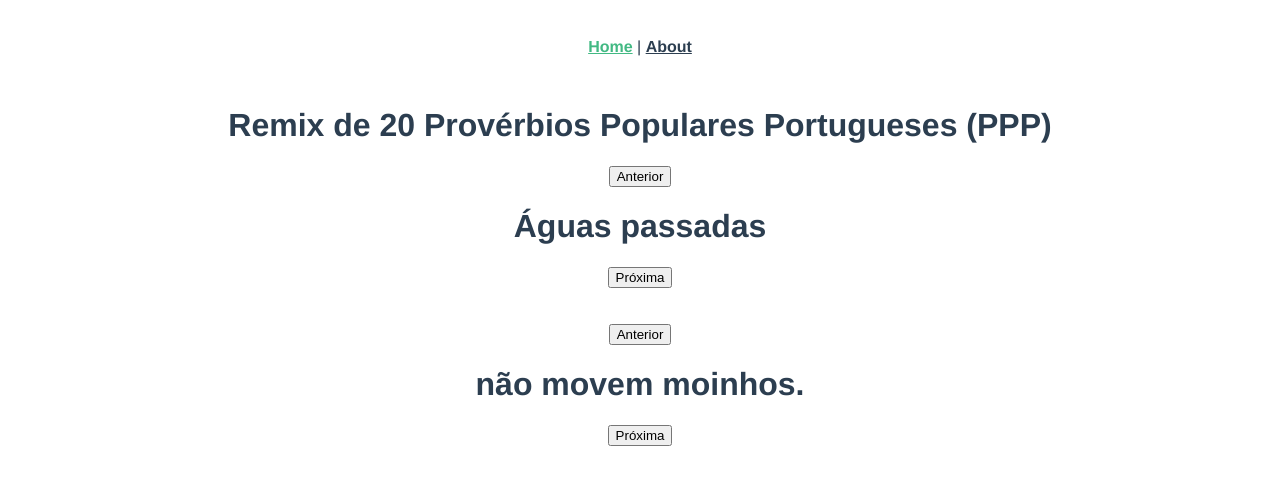
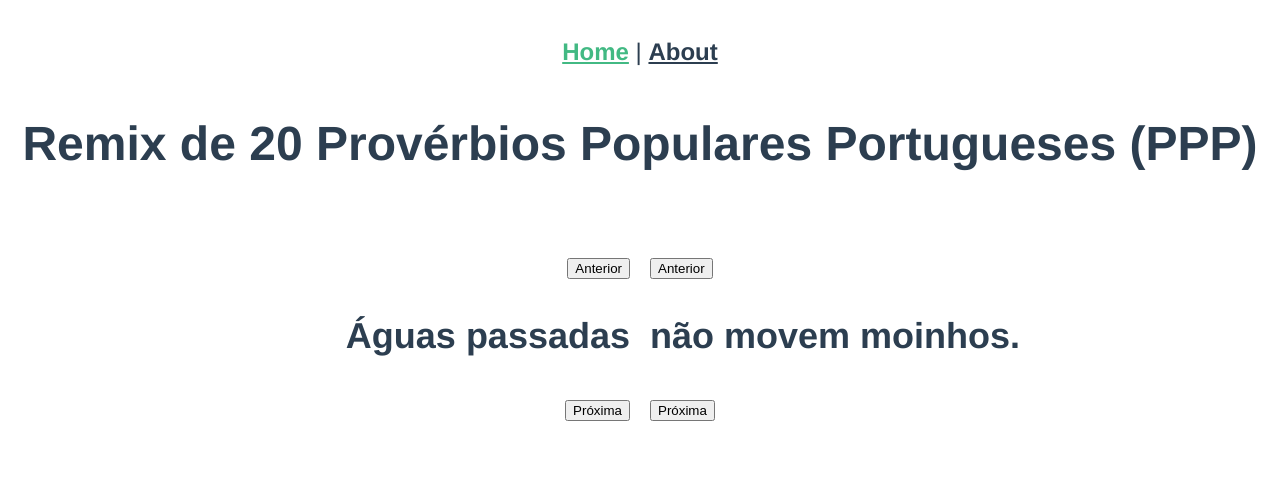
Before and after one commit to johnfisherman/Cada-Macaco, a Vue app: page / in a window 1280 px wide. Shown: the top 484 px of the page. Built offline with nearby package versions, Linux system fonts and the light colour scheme.

Commit message:
Improve look and feel across resolutions. Proverbio reads horizontally on desktop.

```diff
--- a/src/App.vue
+++ b/src/App.vue
@@ -13,6 +13,7 @@
   -moz-osx-font-smoothing: grayscale;
   text-align: center;
   color: #2c3e50;
+  font-size: 24px;
 }
 
 nav {
--- a/src/components/RemixerProverbios.vue
+++ b/src/components/RemixerProverbios.vue
@@ -1,9 +1,9 @@
 <template>
+  <h1>
+    Remix de {{ primeirasPartes.length }} Provérbios Populares Portugueses (PPP)
+  </h1>
   <div class="remixer-proverbios">
-    <h1>
-      Remix de {{ primeirasPartes.length }} Provérbios Populares Portugueses
-      (PPP)
-    </h1>
+    <div id="primeiras-partes" class="partes-de-proverbio">
       <button
         class="button"
         v-on:click="
@@ -14,7 +14,7 @@
       >
         Anterior
       </button>
-    <h1>{{ primeirasPartes[index1] }}</h1>
+      <h3>{{ primeirasPartes[index1] }}</h3>
       <button
         class="button"
         v-on:click="
@@ -25,10 +25,8 @@
       >
         Próxima
       </button>
-
-    <br />
-    <br />
-    <br />
+    </div>
+    <div id="segundas-partes" class="partes-de-proverbio">
       <button
         class="button"
         v-on:click="
@@ -39,7 +37,7 @@
       >
         Anterior
       </button>
-    <h1>{{ segundasPartes[index2] }}</h1>
+      <h3>{{ segundasPartes[index2] }}</h3>
       <button
         class="button"
         v-on:click="
@@ -50,6 +48,7 @@
       >
         Próxima
       </button>
+    </div>
   </div>
 </template>
 
@@ -112,8 +111,41 @@ export default {
 
 <!-- Add "scoped" attribute to limit CSS to this component only -->
 <style scoped>
+h1 {
+  margin: 20px 0 80px 0;
+}
+.remixer-proverbios {
+  /* border: 1px solid hotpink !important; */
+  display: flex;
+  flex-direction: column;
+  justify-content: center;
+}
+#primeiras-partes {
+  /* border: 1px solid black !important; */
+}
+#segundas-partes {
+  /* border: 1px solid palegreen !important; */
+}
+@media only screen and (min-width: 800px) {
   h3 {
-  margin: 40px 0 0;
+    font-size: 1.5em;
+  }
+  .remixer-proverbios {
+    flex-direction: row;
+  }
+  .partes-de-proverbio {
+    width: 40%;
+  }
+  #primeiras-partes {
+    /* border: 1px solid black !important; */
+    padding-right: 10px;
+    text-align: right;
+  }
+  #segundas-partes {
+    /* border: 1px solid palegreen !important; */
+    padding-left: 10px;
+    text-align: left;
+  }
 }
 ul {
   list-style-type: none;
```
Lines whose indentation alone changed are shown as unchanged.
